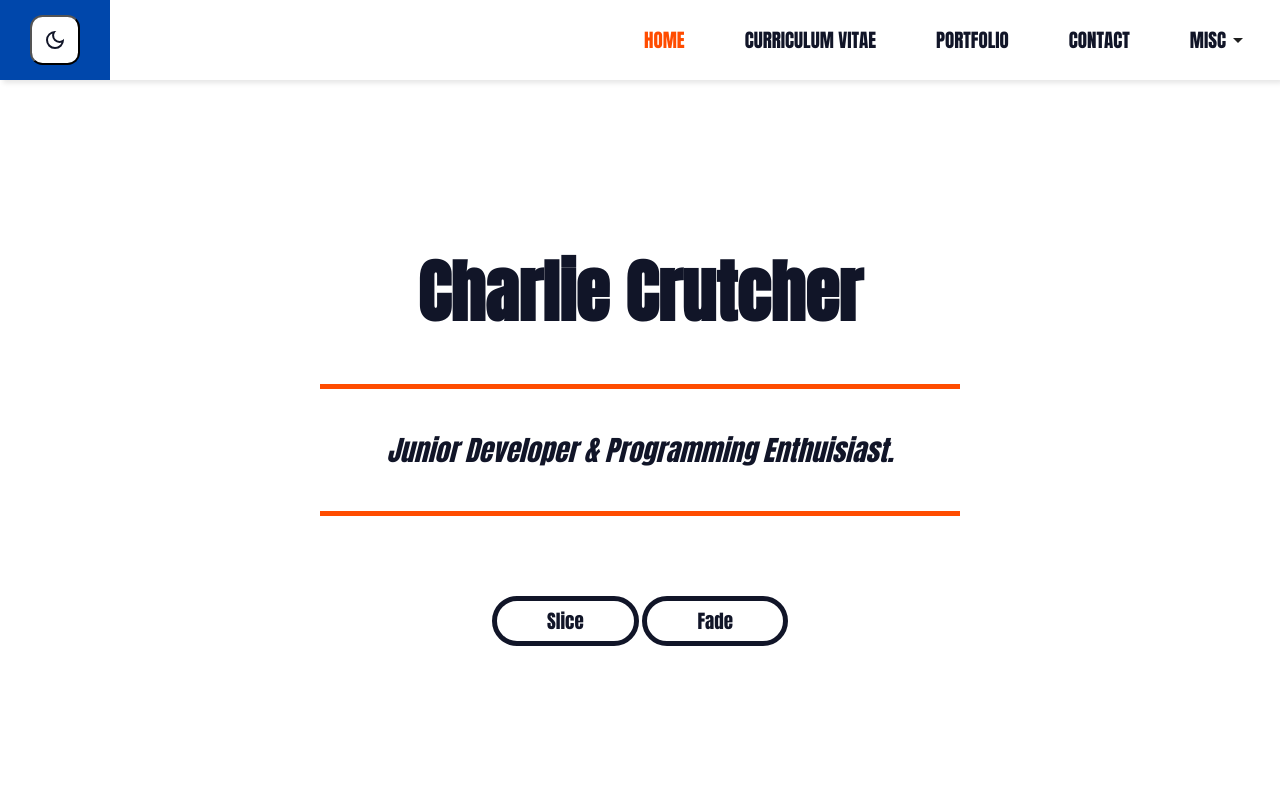
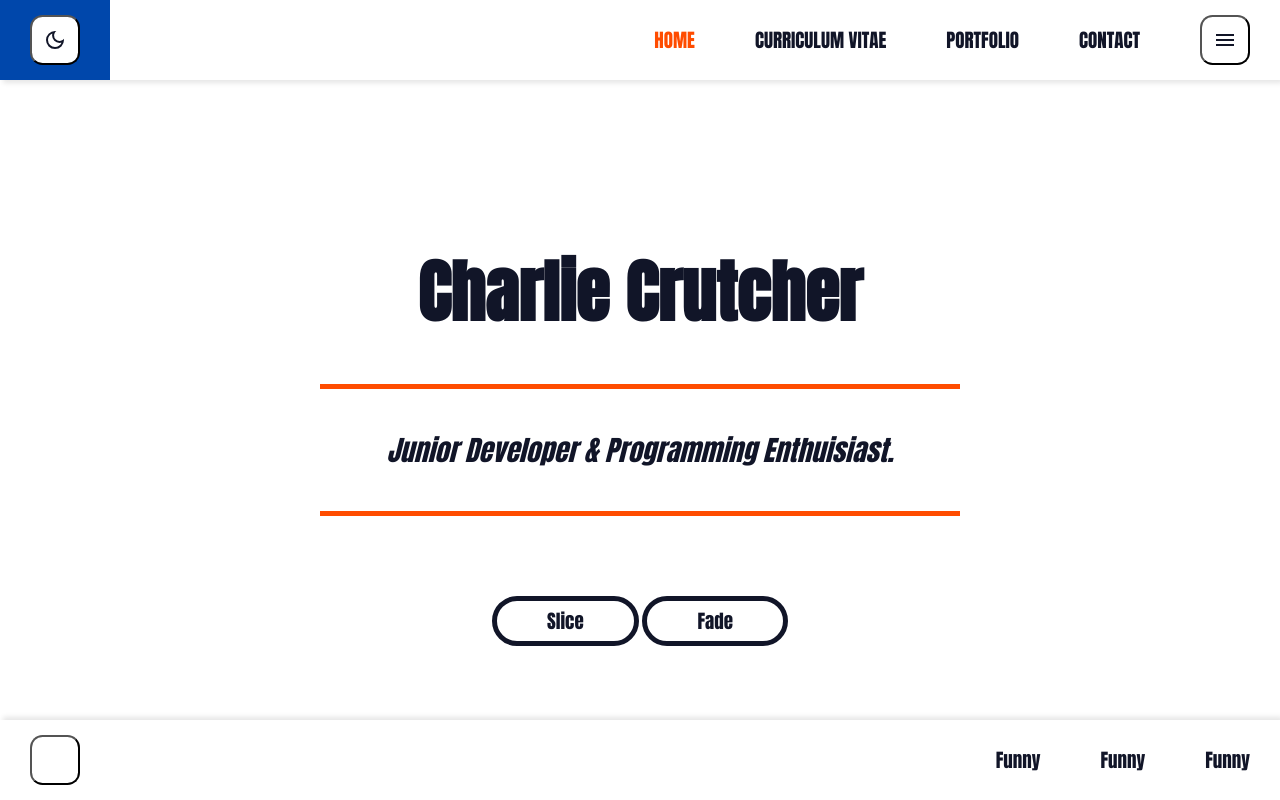
Before and after one commit to Charlie-Crutcher/website, a Flask app: page / in a window 1280 px wide. Run offline with Flask 3, Linux system fonts and the light colour scheme.

Commit message:
workout db now working. added dark/light theme

```diff
--- a/main.py
+++ b/main.py
@@ -1,4 +1,4 @@
-from flask import Flask, render_template, request, jsonify
+from flask import Flask, render_template, request, jsonify, redirect, url_for, flash, session
 import mysql.connector
 
 app = Flask(__name__)
@@ -102,32 +102,27 @@
     return render_template("workouts-legs.html")
 
 
+# ----- Workout App : Log Workout ----- #
 @app.route("/log_workout", methods=['GET', 'POST'])
 def log_workout():
     if request.method == 'POST':
-        f_workout_id = request.form['workout_id']
-        f_exercise_id = request.form['exercise_id']
-        set_1_weight = request.form['set_1_weight']
-        set_2_weight = request.form['set_2_weight']
-        set_3_weight = request.form['set_3_weight']
-        set_1_reps = request.form['set_1_reps']
-        set_2_reps = request.form['set_2_reps']
-        set_3_reps = request.form['set_3_reps']
+        workout_date = request.form['workout_date']
+        workout_type = request.form['workout_type']
+        workout_notes = request.form['workout_notes']
+        f_user_id = 1
 
         # Assuming you have a user_id (you may want to associate users to a session or a login system)
 
         # Insert workout log into database
         mycursor = mydb.cursor()
         sql_insert_log = """
-        INSERT INTO workout_exercise (f_workout_id, f_exercise_id, set_1_weight, set_2_weight, set_3_weight,
-                                        set_1_reps, set_2_reps, set_3_reps)
-        VALUES (%s, %s, %s, %s, %s, %s, %s, %s)
+        INSERT INTO workout (f_user_id, workout_date, workout_type, workout_notes)
+        VALUES (%s, %s, %s, %s)
         """
-        mycursor.execute(sql_insert_log, (f_workout_id, f_exercise_id, set_1_weight, set_2_weight, set_3_weight,
-                                        set_1_reps, set_2_reps, set_3_reps))
+        mycursor.execute(sql_insert_log, (f_user_id, workout_date, workout_type, workout_notes))
         mydb.commit()
 
-        return render_template('log_workout.html', message="Workout logged successfully!")
+        return redirect(url_for("workout_details"))  # Change this to the desired page
 
     # Get all exercises for the user to choose from
     mycursor = mydb.cursor()
@@ -136,6 +131,16 @@
 
     return render_template("log_workout.html", exercises=exercises)
 
+@app.route("/workout-details")
+def workout_details():
+    with mydb.cursor(dictionary=True) as mycursor:
+        mycursor.execute("SELECT * FROM workout WHERE f_user_id = %s ORDER BY workout_id DESC LIMIT 1")
+        latest_record = mycursor.fetchone()  # Fetch the latest workout
+
+    if latest_record:
+        return render_template("workout-details.html", latest_record=latest_record)
+    else:
+        return "No workouts found."
 
 if __name__ == "__main__":
     app.run(host="localhost", debug=True)
--- a/static/css/styles.css
+++ b/static/css/styles.css
@@ -8,6 +8,7 @@
     --accent-color: #FF4C00;
     --border-color: black;
     --nav-border: 3px 3px 5px rgba(0, 0, 0, 0.1);
+    --footer-border: 3px -3px 5px rgba(0, 0, 0, 0.1);
 }
 .darkmode {
     --base-color: #070b1d;
@@ -18,6 +19,8 @@
     --accent-color: #FF4C00;
     --border-color: white;
     --nav-border: 3px 3px 5px rgba(255, 255, 255, 0.1);
+    --footer-border: 3px -3px 5px rgba(255, 255, 255, 0.1);
+
 }
 /* ----- HTML SETTINGS ----- */
 * {
@@ -43,7 +46,7 @@
 }
 .myBody {
     margin-top: 20vh;
-    display: block;
+    display: flexbox;
     align-items: center;
     width: 100%;
 }
@@ -56,6 +59,38 @@
     background-color:var(--primary-color);
     box-shadow: 2px 2px 5px rgba(0,0,0,0.5);
 }
+.footer {
+    position: absolute;
+    width: 100vw;
+    box-shadow: var(--footer-border);
+    bottom: 0;
+}
+.footer ul {
+    display: flex;
+    justify-content: flex-end;
+    align-items: center;
+    list-style: none;
+    width: 100%;
+    bottom: 0%;
+}
+.footer li {
+    height: 10vh;
+}
+.footer a {
+    display: flex;
+    align-items: center;
+    text-decoration: none;
+    padding: 0 30px;
+    height: 100%;
+}
+.footer a:hover {
+    background-color:var(--primary-color);
+    color:var(--base-color);
+}
+.footer li:first-child {
+    margin-right: auto;
+}
+
 /* ----- BODY ----- */
 
 
@@ -268,7 +303,12 @@
     background-color: var(--base-color);
 }
 /* -- MISC DROPDOWN (morebar) -- */
+
 .morebar {
+    transition: all 7.5s ease;
+    transition: background-color 0.5s ease, color 0.5s ease;
+    opacity: 0; /* Initially hidden */
+    animation: fadeIn 2s forwards; /* Apply fade-in effect */
     visibility: hidden;
     position: fixed;
     flex-direction: column;
@@ -367,6 +407,8 @@
         align-content: center;
     }
     table, th, td {
+        background-color: var(--base-color);
+        border: 2px solid var(--text-color);
         padding: 15px;
         border-radius: 10px;
     }
--- a/templates/index.html
+++ b/templates/index.html
@@ -62,7 +62,12 @@
                 <a href="{{ url_for('contact')}}">CONTACT</a>
             </li>
             <li class="hideOnMobile moreButton" onclick=toggleMorebar()>
-                <a style="cursor: pointer;">MISC<svg xmlns="http://www.w3.org/2000/svg" height="24px" viewBox="0 -960 960 960" width="24px" fill="#1f1f1f"><path d="M480-360 280-560h400L480-360Z"/></svg></a>
+                <a>
+                    <button id="theme-switch">
+                        <svg xmlns="http://www.w3.org/2000/svg" height="24px" viewBox="0 -960 960 960" width="24px" fill="#1f1f1f"><path d="M120-240v-80h720v80H120Zm0-200v-80h720v80H120Zm0-200v-80h720v80H120Z"/></svg>
+                        <svg xmlns="http://www.w3.org/2000/svg" height="24px" viewBox="0 -960 960 960" width="24px" fill="#1f1f1f"><path d="M120-240v-80h720v80H120Zm0-200v-80h720v80H120Zm0-200v-80h720v80H120Z"/></svg>
+                    </button>
+                </a>
             </li>
             <li class="menuButton" onclick=showSidebar()> <!-- Can only see when in mobile mode (less than 800px width)-->
                 <a href="#"><svg xmlns="http://www.w3.org/2000/svg" height="24px" viewBox="0 -960 960 960" width="24px" fill="#3C3D37"><path d="M120-240v-80h720v80H120Zm0-200v-80h720v80H120Zm0-200v-80h720v80H120Z"/></svg></a>
@@ -122,6 +127,21 @@
             <a class="menu__link" href="#fade" data-hover="Fade">Fade</a>
         </div>
     </div>
+    <div class="footer">
+        <ul>
+            <li>
+                <a>
+                    <button id="theme-switch">
+                        <svg width="24" height="24" xmlns="http://www.w3.org/2000/svg"><path fill-rule="evenodd" clip-rule="evenodd" d="M48.854 0C21.839 0 0 22 0 49.217c0 21.756 13.993 40.172 33.405 46.69 2.427.49 3.316-1.059 3.316-2.362 0-1.141-.08-5.052-.08-9.127-13.59 2.934-16.42-5.867-16.42-5.867-2.184-5.704-5.42-7.17-5.42-7.17-4.448-3.015.324-3.015.324-3.015 4.934.326 7.523 5.052 7.523 5.052 4.367 7.496 11.404 5.378 14.235 4.074.404-3.178 1.699-5.378 3.074-6.6-10.839-1.141-22.243-5.378-22.243-24.283 0-5.378 1.94-9.778 5.014-13.2-.485-1.222-2.184-6.275.486-13.038 0 0 4.125-1.304 13.426 5.052a46.97 46.97 0 0 1 12.214-1.63c4.125 0 8.33.571 12.213 1.63 9.302-6.356 13.427-5.052 13.427-5.052 2.67 6.763.97 11.816.485 13.038 3.155 3.422 5.015 7.822 5.015 13.2 0 18.905-11.404 23.06-22.324 24.283 1.78 1.548 3.316 4.481 3.316 9.126 0 6.6-.08 11.897-.08 13.526 0 1.304.89 2.853 3.316 2.364 19.412-6.52 33.405-24.935 33.405-46.691C97.707 22 75.788 0 48.854 0z" fill="#fff"/></svg>
+                        <svg width="24" height="24" xmlns="http://www.w3.org/2000/svg"><path fill-rule="evenodd" clip-rule="evenodd" d="M48.854 0C21.839 0 0 22 0 49.217c0 21.756 13.993 40.172 33.405 46.69 2.427.49 3.316-1.059 3.316-2.362 0-1.141-.08-5.052-.08-9.127-13.59 2.934-16.42-5.867-16.42-5.867-2.184-5.704-5.42-7.17-5.42-7.17-4.448-3.015.324-3.015.324-3.015 4.934.326 7.523 5.052 7.523 5.052 4.367 7.496 11.404 5.378 14.235 4.074.404-3.178 1.699-5.378 3.074-6.6-10.839-1.141-22.243-5.378-22.243-24.283 0-5.378 1.94-9.778 5.014-13.2-.485-1.222-2.184-6.275.486-13.038 0 0 4.125-1.304 13.426 5.052a46.97 46.97 0 0 1 12.214-1.63c4.125 0 8.33.571 12.213 1.63 9.302-6.356 13.427-5.052 13.427-5.052 2.67 6.763.97 11.816.485 13.038 3.155 3.422 5.015 7.822 5.015 13.2 0 18.905-11.404 23.06-22.324 24.283 1.78 1.548 3.316 4.481 3.316 9.126 0 6.6-.08 11.897-.08 13.526 0 1.304.89 2.853 3.316 2.364 19.412-6.52 33.405-24.935 33.405-46.691C97.707 22 75.788 0 48.854 0z" fill="#24292f"/></svg>
+                    </button>
+                </a>
+            </li>
+            <li><a>Funny</a></li>
+            <li><a>Funny</a></li>
+            <li><a>Funny</a></li>
+        </ul>
+    </div>
     <script src="../static/js/scripts.js">Hello</script>
 </body>
 </html>
--- a/templates/workouts.html
+++ b/templates/workouts.html
@@ -105,7 +105,6 @@
     </nav>
 
     <div class="myBody" id="home">
-        <a href="{{url_for('workoutadmin')}}">admin panel</a>
         <h1>Workout Tracker</h1>
         <hr>
         <p>
@@ -117,9 +116,10 @@
 
         <!-- User can select which muscle group they are training here! -->
         <div class="menu">
-            <a class="menu__link" href="{{url_for('pushday')}}" data-hover="Push Day">Push</a>
+            <a class="menu__link" href="{{url_for('log_workout')}}" data-hover="Push Day">Push</a>
             <a class="menu__link" href="{{url_for('pullday')}}" data-hover="Pull Day">Pull</a>
             <a class="menu__link" href="{{url_for('legsday')}}" data-hover="Leg Day">Legs</a>
+            <a class="menu__link" href="{{url_for('workoutadmin')}}" data-hover="Admin Panel">Admin</a>
         </div>
 
         <!-- Here is the previous workouts for the user to browse and compare! -->
```
Also changed, not shown: templates/log_workout.html (+20 -25 lines), templates/workout-details.html (added, +21 -0 lines), static/icons/menu.svg (added).
